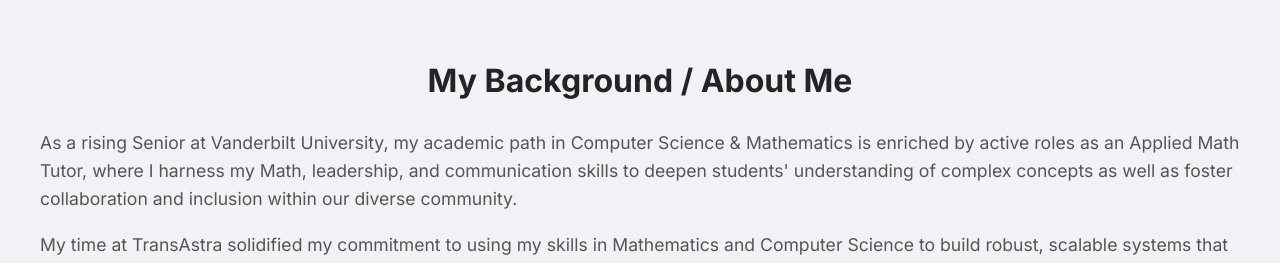
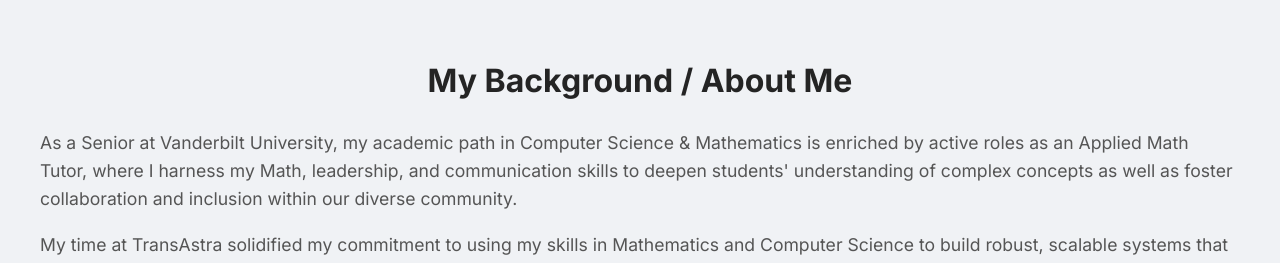
Before and after one commit to nick-bui19/nick-bui19.github.io, a React (Vite) app: page / in a window 1280 px wide. Shown: the part 860-1123 px from the top of the page. Built offline with nearby package versions, Linux system fonts and the light colour scheme.

Commit message:
fix: update senior status

```diff
--- a/src/components/About.tsx
+++ b/src/components/About.tsx
@@ -7,7 +7,7 @@
       <div className="about-content">
         <h2>My Background / About Me</h2>
         <p>
-          As a rising Senior at Vanderbilt University, my academic path in Computer Science & Mathematics is enriched by active roles as an Applied Math Tutor, where I harness my Math, leadership, and communication skills to deepen students' understanding of complex concepts as well as foster collaboration and inclusion within our diverse community.
+          As a Senior at Vanderbilt University, my academic path in Computer Science & Mathematics is enriched by active roles as an Applied Math Tutor, where I harness my Math, leadership, and communication skills to deepen students' understanding of complex concepts as well as foster collaboration and inclusion within our diverse community.
         </p>
         <p>
           My time at TransAstra solidified my commitment to using my skills in Mathematics and Computer Science to build robust, scalable systems that solve real-world problems. With every challenge, my passion for problem-solving and creating efficient, impactful solutions grows, guided by my dedication to continuous learning and improvement.
```
